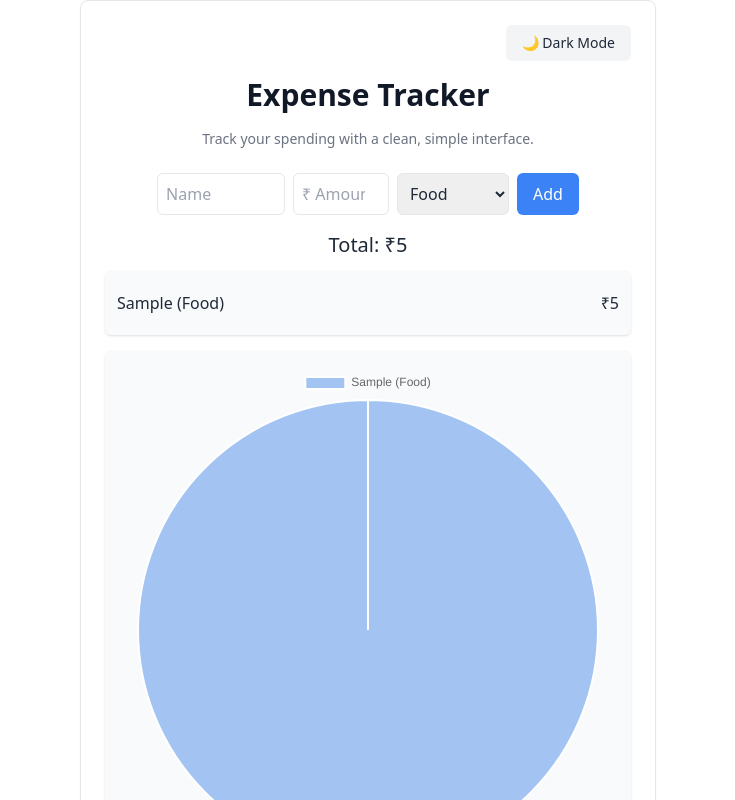
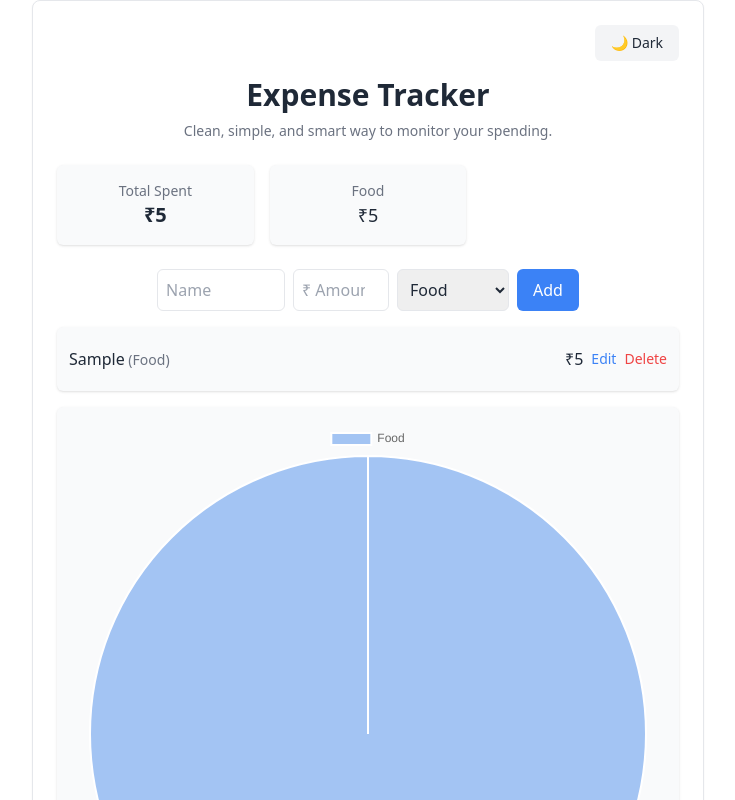
Before and after one commit to tanishka0324/expense-tracker, a React (Create React App) app: page / in a window 1280 px wide. Both pictures are taken after typing "Sample", "5" into the empty fields and a click on the button "Add". Shown: the top 800 px of the page, without its empty margins (272-1007 px from the left). Built offline with nearby package versions, Linux system fonts and the light colour scheme; the HTML template or start-up script is replaced by a standard one.

Commit message:
Update App.js

```diff
--- a/src/App.js
+++ b/src/App.js
@@ -9,22 +9,57 @@ export default function App() {
   const [text, setText] = useState("");
   const [amount, setAmount] = useState("");
   const [category, setCategory] = useState("Food");
+  const [editIndex, setEditIndex] = useState(null);
   const [darkMode, setDarkMode] = useState(false);
 
-  const addTransaction = () => {
+  // ✅ Add / Edit Transaction
+  const handleTransaction = () => {
     if (!text || !amount) return;
-    setTransactions([...transactions, { text, amount: parseFloat(amount), category }]);
+
+    const newTransaction = { text, amount: parseFloat(amount), category };
+
+    if (editIndex !== null) {
+      const updated = [...transactions];
+      updated[editIndex] = newTransaction;
+      setTransactions(updated);
+      setEditIndex(null);
+    } else {
+      setTransactions([...transactions, newTransaction]);
+    }
+
     setText("");
     setAmount("");
   };
 
+  // ✅ Delete Transaction
+  const deleteTransaction = (index) => {
+    setTransactions(transactions.filter((_, i) => i !== index));
+  };
+
+  // ✅ Edit Transaction
+  const editTransaction = (index) => {
+    const t = transactions[index];
+    setText(t.text);
+    setAmount(t.amount);
+    setCategory(t.category);
+    setEditIndex(index);
+  };
+
+  // ✅ Total
   const total = transactions.reduce((acc, t) => acc + t.amount, 0);
 
+  // ✅ Category-wise summary
+  const categoryTotals = {};
+  transactions.forEach((t) => {
+    categoryTotals[t.category] = (categoryTotals[t.category] || 0) + t.amount;
+  });
+
+  // ✅ Chart Data
   const chartData = {
-    labels: transactions.map((t) => `${t.text} (${t.category})`),
+    labels: Object.keys(categoryTotals),
     datasets: [
       {
-        data: transactions.map((t) => t.amount),
+        data: Object.values(categoryTotals),
         backgroundColor: ["#A3C4F3", "#F7D9C4", "#C1E1C1", "#E5D4ED", "#F8E1F4"],
         borderColor: "#ffffff",
         borderWidth: 2,
@@ -34,27 +69,40 @@ export default function App() {
 
   return (
     <div className={`${darkMode ? "dark" : ""}`}>
-      <div className="p-6 max-w-xl mx-auto text-center
+      <div className="p-6 max-w-2xl mx-auto text-center
       bg-white dark:bg-gray-900 min-h-screen text-gray-800 dark:text-gray-200
       transition duration-300 font-sans rounded-lg shadow-sm border border-gray-200 dark:border-gray-700">
 
-        {/* 🌙 Dark Mode Button */}
+        {/* 🌙 Dark Mode */}
         <div className="flex justify-end">
           <button
             onClick={() => setDarkMode(!darkMode)}
             className="mb-4 px-4 py-2 text-sm rounded-md bg-gray-100 dark:bg-gray-800
             hover:bg-gray-200 dark:hover:bg-gray-700 transition"
           >
-            {darkMode ? "☀️ Light Mode" : "🌙 Dark Mode"}
+            {darkMode ? "☀️ Light" : "🌙 Dark"}
           </button>
         </div>
 
-        <h1 className="text-3xl font-semibold mb-4 text-gray-900 dark:text-gray-100">
-          Expense Tracker
-        </h1>
+        {/* Header */}
+        <h1 className="text-3xl font-semibold mb-2">Expense Tracker</h1>
         <p className="text-sm text-gray-500 dark:text-gray-400 mb-6">
-          Track your spending with a clean, simple interface.
+          Clean, simple, and smart way to monitor your spending.
         </p>
+
+        {/* ✅ Monthly Summary Cards */}
+        <div className="grid grid-cols-2 sm:grid-cols-3 gap-4 mb-6">
+          <div className="p-4 bg-gray-50 dark:bg-gray-800 rounded-md shadow">
+            <p className="text-sm text-gray-500">Total Spent</p>
+            <h2 className="text-xl font-semibold">₹{total}</h2>
+          </div>
+          {Object.keys(categoryTotals).map((cat, i) => (
+            <div key={i} className="p-4 bg-gray-50 dark:bg-gray-800 rounded-md shadow">
+              <p className="text-sm text-gray-500">{cat}</p>
+              <h3 className="text-lg font-medium">₹{categoryTotals[cat]}</h3>
+            </div>
+          ))}
+        </div>
 
         {/* Input Fields */}
         <div className="mb-4 flex flex-wrap justify-center gap-2">
@@ -88,21 +136,25 @@ export default function App() {
           <button
             className="bg-blue-500 text-white px-4 py-2 rounded-md
             hover:bg-blue-600 transition"
-            onClick={addTransaction}
+            onClick={handleTransaction}
           >
-            Add
+            {editIndex !== null ? "Update" : "Add"}
           </button>
         </div>
 
-        {/* Total */}
-        <h2 className="text-xl font-medium mb-3">Total: ₹{total}</h2>
-
-        {/* Transactions List */}
+        {/* Transaction List */}
         <ul className="mb-4 bg-gray-50 dark:bg-gray-800 rounded-md shadow p-3 divide-y divide-gray-200 dark:divide-gray-700">
           {transactions.map((t, i) => (
-            <li key={i} className="py-2 flex justify-between">
-              <span>{t.text} ({t.category})</span>
-              <span className="font-medium">₹{t.amount}</span>
+            <li key={i} className="py-2 flex justify-between items-center">
+              <div>
+                <span className="font-medium">{t.text}</span>
+                <span className="text-sm text-gray-500"> ({t.category})</span>
+              </div>
+              <div className="flex items-center gap-2">
+                <span className="font-medium">₹{t.amount}</span>
+                <button onClick={() => editTransaction(i)} className="text-blue-500 hover:underline text-sm">Edit</button>
+                <button onClick={() => deleteTransaction(i)} className="text-red-500 hover:underline text-sm">Delete</button>
+              </div>
             </li>
           ))}
         </ul>
```
